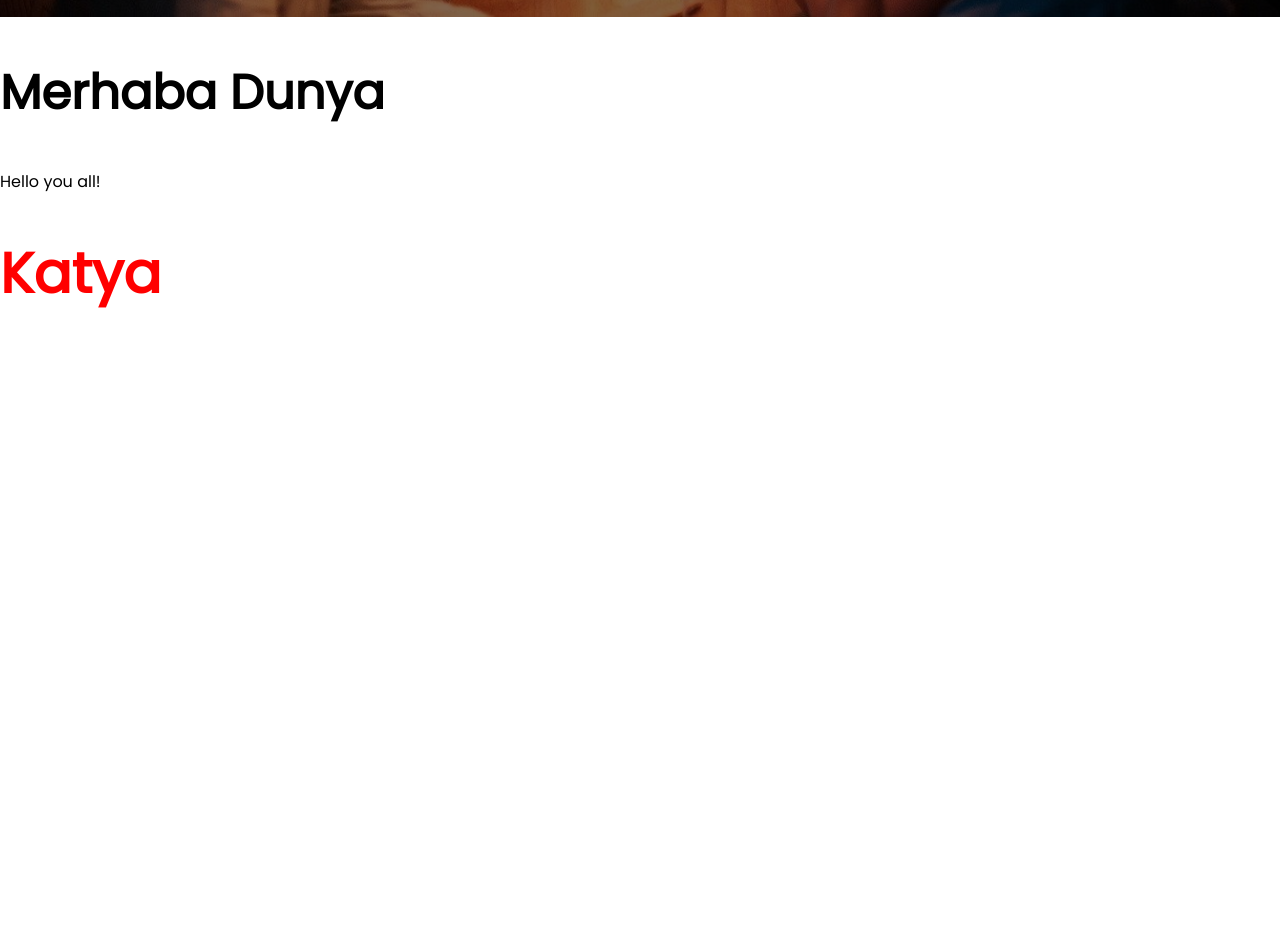
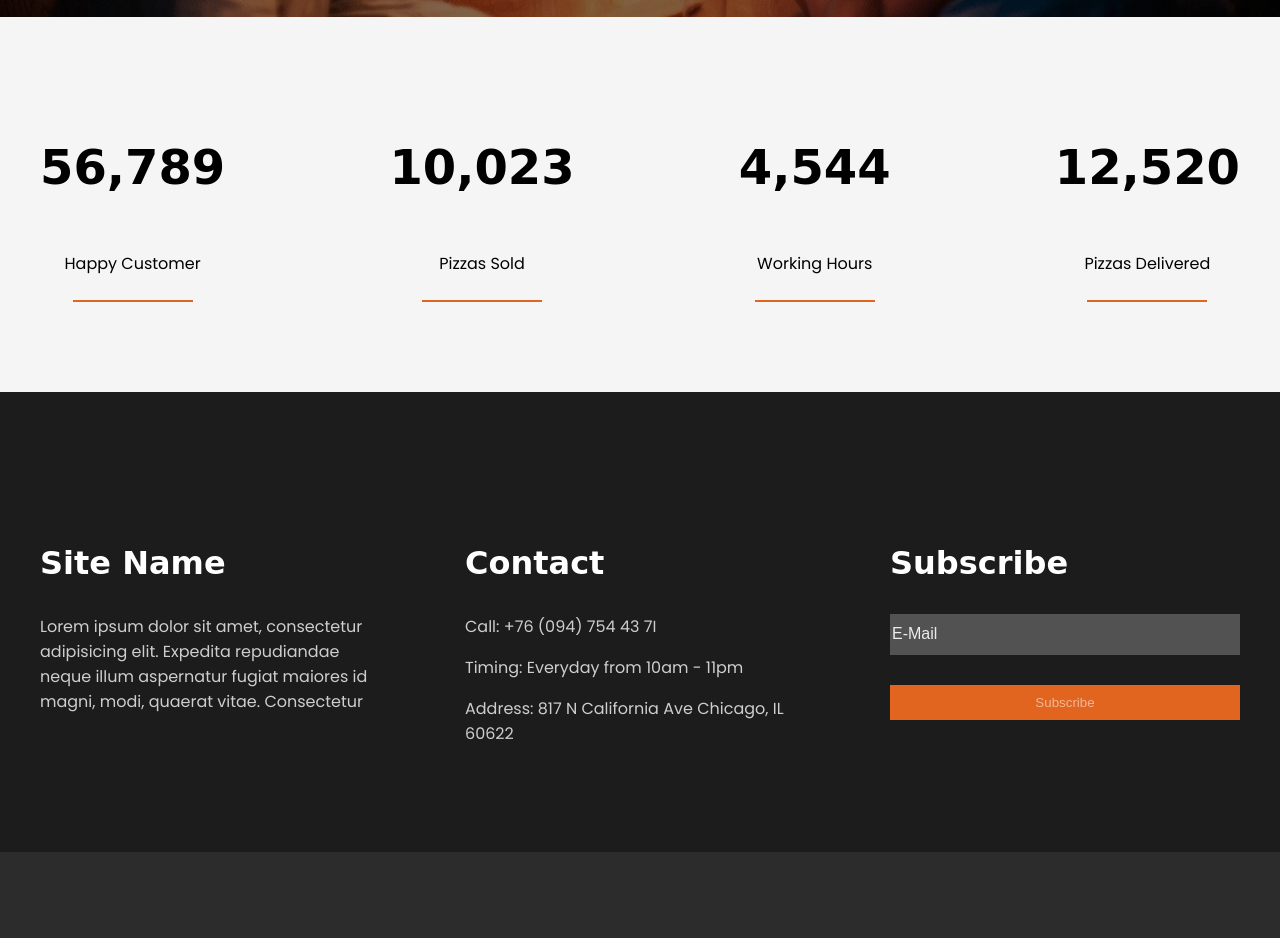
Before and after one commit to m0xai/Pizza-Restaurant-with-Webpack, a website built with webpack: page src/indexTemplate.html in a window 1280 px wide. Shown: the part 4698-5639 px from the top of the page. Before the commit the page ends 5052 px from the top, so only its background shows below. Built offline with nearby package versions, Linux system fonts and the light colour scheme; a web font is replaced by a local one.

Commit message:
Add Fotter Add Stats

```diff
--- a/src/components/footer.js
+++ b/src/components/footer.js
@@ -1,11 +1,44 @@
-const footer = document.createElement('footer');
+import { homeMain } from '../pages/home';
+import { addAfter, insertItem, makeButton } from '../utils';
+import '../css/components/footer.scss';
 
-const m0xaiUrl = document.createElement('a');
-m0xaiUrl.href = `https://keremz.de/`;
-m0xaiUrl.innerText = 'Kerem Zopcuk';
-const attribute = document.createElement('p');
-attribute.innerHTML = `Diese Webseite wurde von ${m0xaiUrl} während Lernen des Webpacks erstellt.`;
+addAfter(homeMain.id, null, 'div', 'footer-wrapper');
+const footerWrapper = document.getElementById('footer-wrapper');
+insertItem('footer-wrapper', null, 'div', 'footer-top-section');
+insertItem('footer-top-section', null, 'div', 'footer-top-section-items');
 
-footer.appendChild(attribute);
+for (let i = 0; i < 3; i++) {
+  insertItem('footer-top-section-items', null, 'div', 'footer-part' + i, 'footer-part');
+}
 
-export default footer;
+insertItem('footer-part0', 'Site Name', 'h3', 'footer-site-name', 'h3-title-cursiv');
+insertItem(
+  'footer-part0',
+  'Lorem ipsum dolor sit amet, consectetur adipisicing elit. Expedita repudiandae neque illum aspernatur fugiat maiores id magni, modi, quaerat vitae. Consectetur',
+  'p',
+  'footer-about-p'
+);
+
+insertItem('footer-part1', 'Contact', 'h3', null, 'h3-title-cursiv');
+const contactDetails = [
+  'Call: +76 (094) 754 43 7I',
+  'Timing: Everyday from 10am - 11pm',
+  'Address: 817 N California Ave Chicago, IL 60622',
+];
+for (let i = 0; i < 3; i++) {
+  insertItem('footer-part1', contactDetails[i], 'p');
+}
+
+insertItem('footer-part2', 'Subscribe', 'h3', 'subscribe-title', 'h3-title-cursiv');
+
+// const subscribeLabel = document.createElement('label');
+// subscribeLabel.innerText = 'E-Mail';
+// subscribeLabel.htmlFor = 'email-input';
+// document.getElementById('subscribe-title').insertAdjacentElement('afterend', subscribeLabel);
+insertItem('footer-part2', null, 'input', 'email-input');
+document.getElementById('email-input').placeholder = 'E-Mail';
+insertItem('footer-part2', 'Subscribe', 'button', 'subscribe-button');
+
+insertItem('footer-wrapper', null, 'div', 'footer-bottom-section');
+
+export default footerWrapper;
--- /dev/null
+++ b/src/css/components/footer.scss
@@ -0,0 +1,67 @@
+@import '../helpers/main_helper.scss';
+
+#footer-wrapper {
+  color: white;
+  background-color: rgb(28, 28, 28);
+  display: flex;
+  flex-direction: column;
+  align-items: center;
+  #footer-top-section {
+    width: 100%;
+    max-width: 1200px;
+    height: 100%;
+    min-height: 460px;
+    display: flex;
+    flex-wrap: wrap;
+    align-items: center;
+    #footer-top-section-items {
+      display: flex;
+      flex-wrap: wrap;
+      justify-content: space-between;
+      width: 100%;
+      .footer-part {
+        width: 350px;
+        height: 220px;
+        p {
+          color: rgb(206, 206, 206);
+        }
+      }
+      #footer-part2 {
+        display: flex;
+        flex-direction: column;
+        input {
+          border: none;
+          color: white;
+          background-color: #525252;
+          line-height: 39px;
+        }
+        ::placeholder {
+          color: #ececec;
+          line-height: normal;
+          margin-left: 10px;
+          font-size: 16px;
+        }
+        button {
+          padding: 10px;
+          background-color: $primary-color;
+          border: none;
+          color: #ffffff87;
+          margin-top: 30px;
+          transition: filter, color, 0.5s;
+        }
+        button:hover {
+          cursor: pointer;
+          color: white;
+          filter: brightness(1.1);
+        }
+      }
+    }
+  }
+
+  #footer-bottom-section {
+    width: 100%;
+    height: 100%;
+    min-height: 86px;
+    background-color: rgb(44, 44, 44);
+  }
+}
--- a/src/css/components/header.scss
+++ b/src/css/components/header.scss
@@ -34,7 +34,8 @@ h1 {
   }
 }
 
-#site-name {
+#site-name,
+.h3-title-cursiv {
   font-family: $cursive-font;
   font-size: 2rem;
 }
--- a/src/css/pages/home.scss
+++ b/src/css/pages/home.scss
@@ -276,3 +276,22 @@
     }
   }
 }
+
+#home-stats-section-wrapper {
+  display: flex;
+  justify-content: center;
+  background-color: rgba(0, 0, 0, 0.04);
+  height: 375px;
+  #home-stats-section {
+    width: 100%;
+    max-width: 1200px;
+    display: flex;
+    justify-content: space-between;
+    align-items: center;
+    .home-stats-item {
+      display: flex;
+      flex-flow: column wrap;
+      align-items: center;
+    }
+  }
+}
--- a/src/index.js
+++ b/src/index.js
@@ -1,5 +1,6 @@
 import { homeMain } from './pages/home';
 import header from './components/header';
+import footerWrapper from './components/footer';
 import { insertItem, makeImage } from './utils';
 import './css/main.scss';
 
--- a/src/pages/home.js
+++ b/src/pages/home.js
@@ -128,4 +128,21 @@ for (let i = 0; i < 3; i++) {
   insertItem('home-customer-wrapper' + i, customersName[i], 'h3');
 }
 
+insertItem('home-main', null, 'div', 'home-stats-section-wrapper');
+insertItem('home-stats-section-wrapper', null, 'div', 'home-stats-section');
+const stats = [
+  { sayi: '56,789', islem: 'Happy Customer' },
+  { sayi: '10,023', islem: 'Pizzas Sold' },
+  { sayi: '4,544', islem: 'Working Hours' },
+  { sayi: '12,520', islem: 'Pizzas Delivered' },
+];
+
+for (let i = 0; i < 4; i++) {
+  insertItem('home-stats-section', null, 'div', 'home-stats-item' + i, 'home-stats-item');
+  insertItem('home-stats-item' + i, stats[i].sayi, 'h2', null, 'section-title');
+  insertItem('home-stats-item' + i, stats[i].islem, 'p');
+  insertItem('home-stats-item' + i, null, 'hr');
+}
+
+// TODO: Make Footer and pages
 export const homeMain = document.querySelector('#home-main');
```
